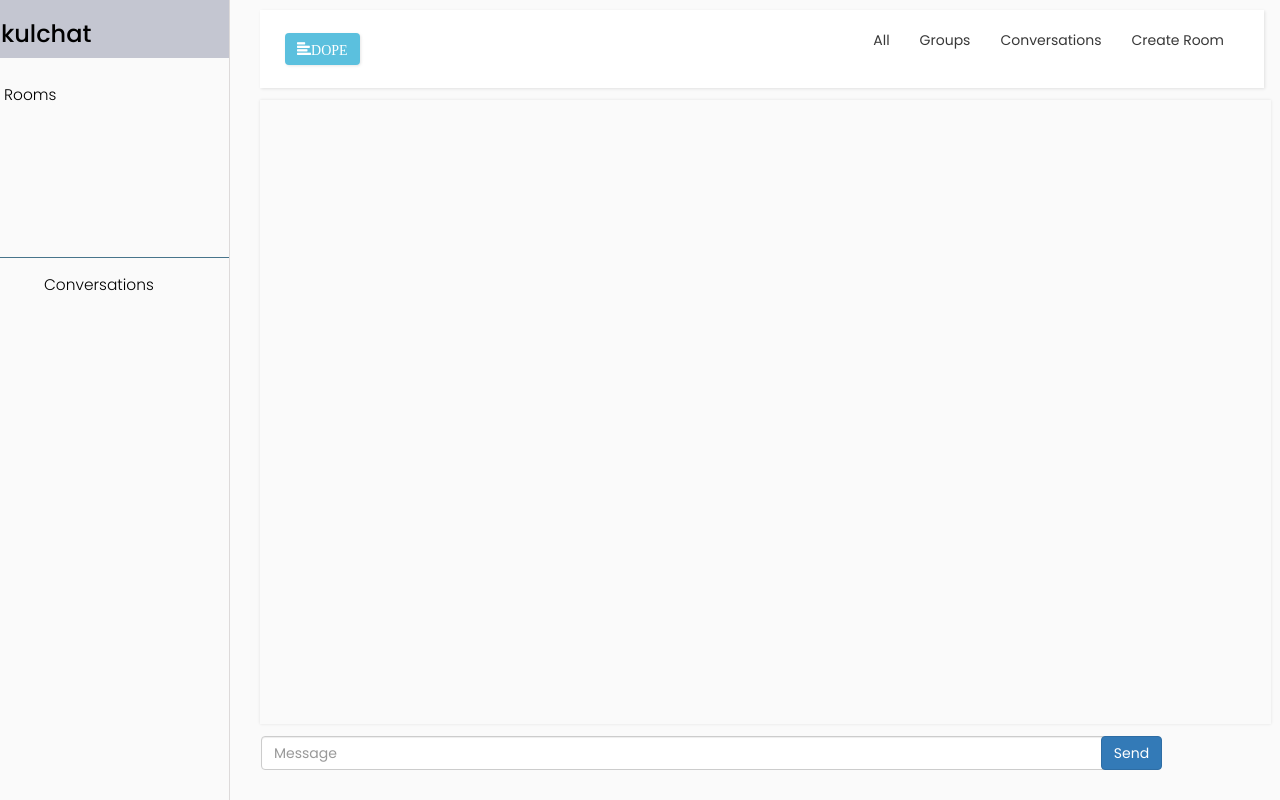
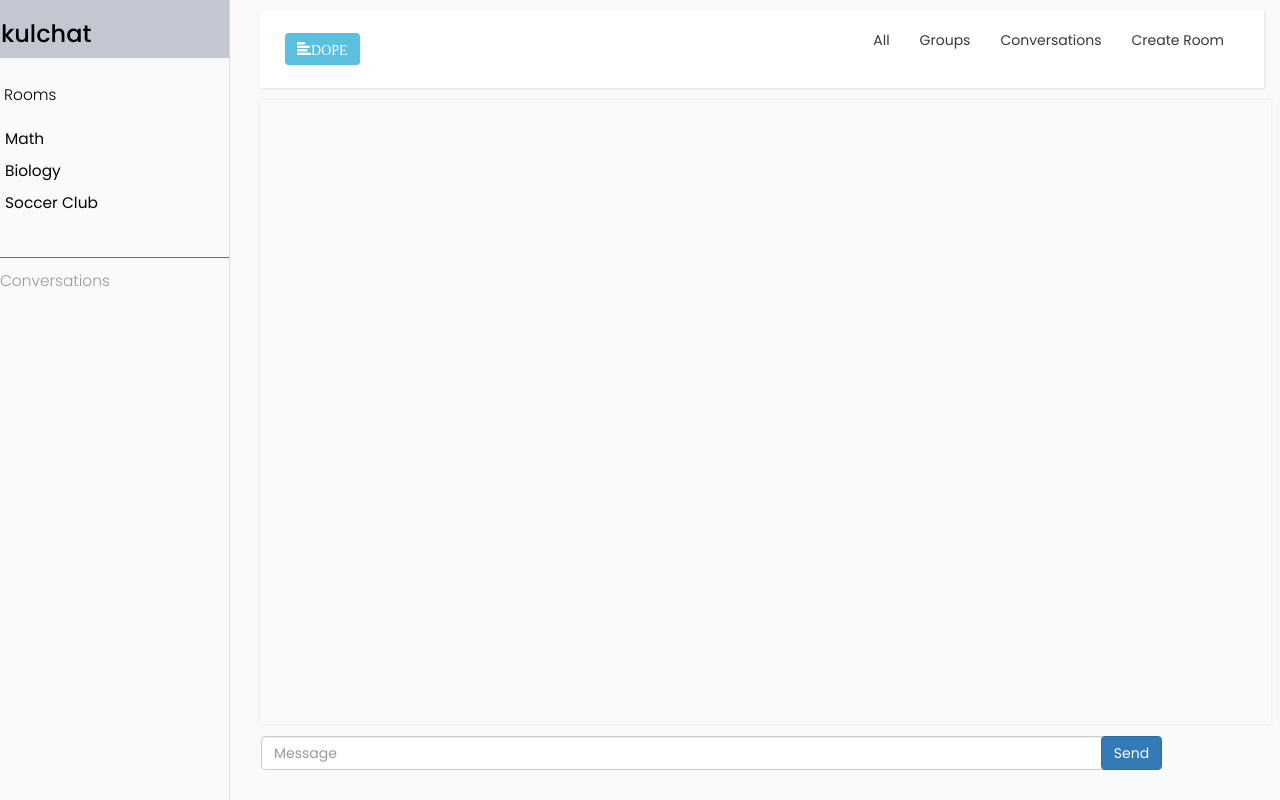
Before and after one commit to kaytoon/kulchat, a website: page views/index.html in a window 1280 px wide. Drawn offline with nearby package versions, Linux system fonts and the light colour scheme; files that its build step writes are made by us from their sources; no server answers; files whose address does not match are found by name.

Commit message:
added a cream room functionality

```diff
--- a/css/style.css
+++ b/css/style.css
@@ -93,9 +93,7 @@ a, a:hover, a:focus {
     -webkit-overflow-scrolling: touch;
 }
 
-#sidebar.active {
-    margin-left: -250px;
-}
+
 
 #sidebar .sidebar-header {
     padding: 1px;
@@ -103,7 +101,6 @@ a, a:hover, a:focus {
     background: #c4c6d1;
 
 }
-
 #sidebar ul.components {
     padding: 20px 0;
     border-bottom: 1px solid #47748b;
--- a/views/index.html
+++ b/views/index.html
@@ -24,10 +24,13 @@
                 </div>
                 <ul class="components" id ="groupArea">
                     <p>Rooms</p>
+                    <li><a href="">Math</a></li>
+                    <li><a href="">Biology</a></li>
+                    <li><a href="">Soccer Club</a></li>
                 </ul>
-                <ul class="conversations" id ="conversation">
+                <div class="conversations" id ="conversation">
                     <p>Conversations</p>
-                </ul>
+                </div>
             </nav>
             <div class="top-navbar">
                 <nav class="navbar navbar-default">
```
